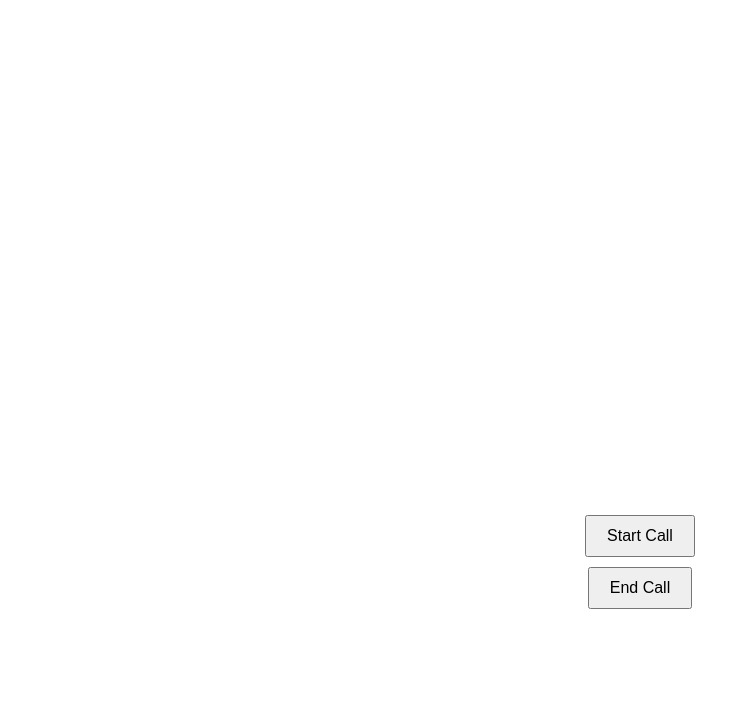
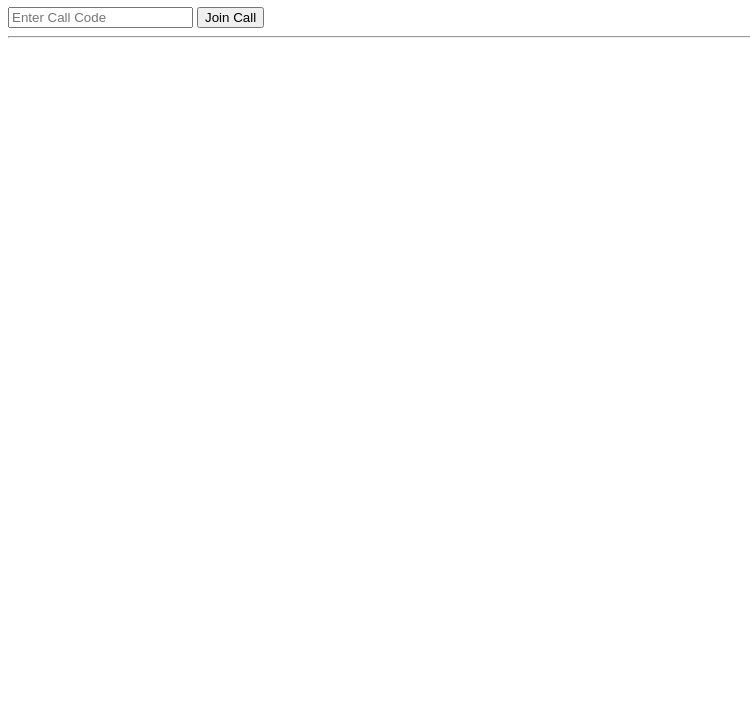
Before and after one commit to CooperDActor/Home, a plain HTML site: page index.html in a window 1280 px wide. Shown: the part 73-800 px from the top of the page, without its empty margins (0-750 px from the left). Drawn offline with Linux system fonts and the light colour scheme.

Commit message:
Update index.html

```diff
--- a/index.html
+++ b/index.html
@@ -3,20 +3,17 @@
 <head>
     <meta charset="UTF-8">
     <meta name="viewport" content="width=device-width, initial-scale=1.0">
-    <title>WebRTC Video Chat</title>
-    <link rel="stylesheet" href="styles.css">
+    <title>Video Call System</title>
 </head>
 <body>
-    <div class="container">
-        <div class="local-video">
-            <video id="localVideo" autoplay muted></video>
-        </div>
-        <div class="remote-video">
-            <video id="remoteVideo" autoplay></video>
-        </div>
-        <button id="startButton">Start Call</button>
-        <button id="endButton">End Call</button>
-    </div>
+    <h1>Video Call System</h1>
+    <input type="text" id="callCodeInput" placeholder="Enter Call Code">
+    <button id="joinButton">Join Call</button>
+    <hr>
+    <video id="localVideo" autoplay></video>
+    <video id="remoteVideo" autoplay></video>
+    <script src="https://www.gstatic.com/firebasejs/9.6.5/firebase-app.js"></script>
+    <script src="https://www.gstatic.com/firebasejs/9.6.5/firebase-database.js"></script>
     <script src="client.js"></script>
 </body>
 </html>
```
